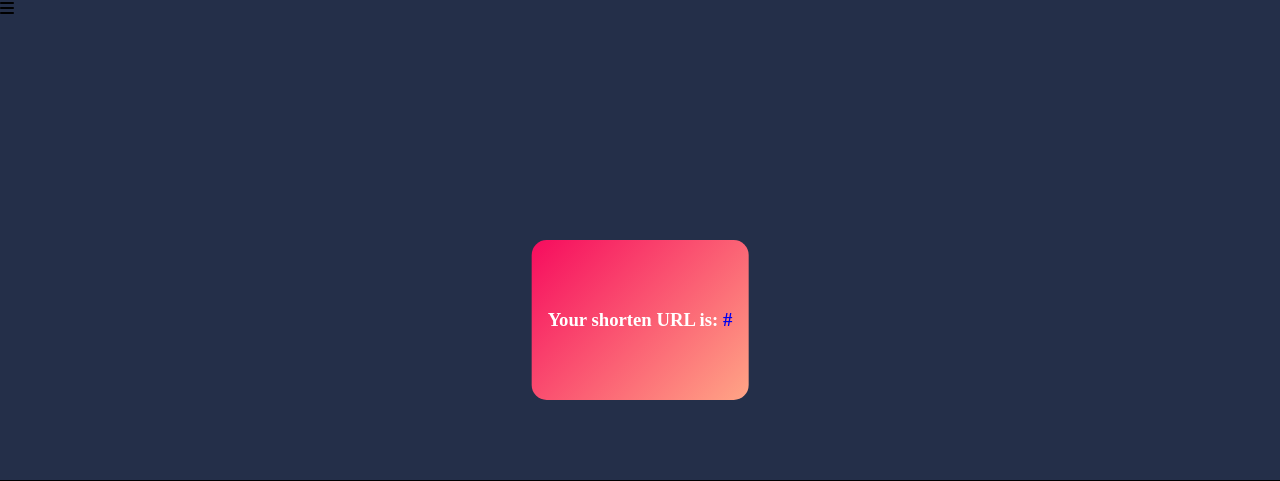
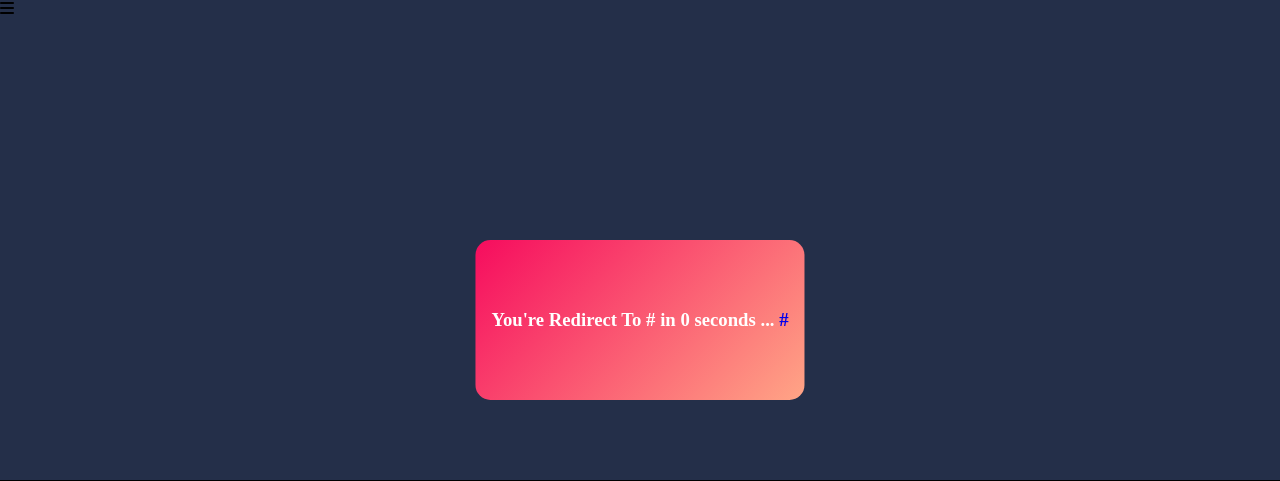
Before and after one commit to Thamidu-Nadun/url_web_app, a Flask app: template templates/pages/redirect.html in a window 1280 px wide. Shown: the part 80-561 px from the top of the page. Run offline with Flask 3, Linux system fonts and the light colour scheme; the template is opened without the code that fills it: most values are stand-ins (such as "Sample title", 1, 10 or a date in 2020); parts of the project's set-up code (start-up, migrations or seed data) failed here and were passed over.

Commit message:
Updated Some Files.

```diff
--- a/app.py
+++ b/app.py
@@ -1,27 +1,30 @@
 from flask import Flask, render_template, request, redirect
 from pymongo import MongoClient
+from dotenv import load_dotenv
 
 import logging
 import string
 import random
 import time
+import os
 
+from modules import generate_short_url, wait_for_url
 
 app = Flask(__name__,template_folder='templates')
-client = MongoClient('mongodb://localhost:27017/')
+# Load Environment Variables
+load_dotenv()
+# Configure Database
+mongo_url = os.getenv("MONGO_DB_URL")
+client = MongoClient(mongo_url)
 db = client['url_app']
 collection = db['url']
 contacts = db['contacts']
 subscribers = db['subscribers']
+# Configure Logging Format
 logging.basicConfig(format='%(asctime)s - %(levelname)s - %(message)s',
                     filename='logs/app.log',
                     filemode='w',
                     level=logging.INFO)
-
-def generate_short_url(length=6):
-    chars = string.ascii_letters + string.digits
-    short_url = "".join(random.choice(chars) for _ in range(length))
-    return short_url
 
 @app.route("/", methods=['GET', 'POST'])
 def index():
@@ -33,9 +36,7 @@ def index():
 
     return render_template('index.html')
 
-def wait_for_url():
-    time.sleep(2000)
-    return render_template('index.html')
+
 
 @app.route("/subscribe", methods=['GET', 'POST'])
 def subscribe():
@@ -49,6 +50,8 @@ def redirect_url(short_url):
     short_url_doc = collection.find_one({"short_url": short_url})
     if short_url_doc:
         long_url = short_url_doc["long_url"]
+        # Uncomment this if you want to redirect in page
+        #return render_template('pages/redirect.html',long_url=long_url)
         return redirect(long_url)
     else:
         return render_template('pages/404.html'), 404
--- a/requirements.txt
+++ b/requirements.txt
@@ -1,2 +1,3 @@
 flask
 pymongo
+python-dotenv
--- a/templates/pages/redirect.html
+++ b/templates/pages/redirect.html
@@ -24,6 +24,9 @@
         );
         color: rgb(255, 255, 255);
         z-index: 10;
+      }
+      .short_url {
+        text-align: center;
       }
       .footer {
         transform: translateY(70vh);
@@ -59,9 +62,9 @@
 
     <section class="link">
       <h3 class="short_url">
-        Your shorten URL is:
+        You're Redirect To {{ long_url }} in <span id="time_document">5</span> seconds ...
         <strong
-          ><a href="{{ full_url }}" target="_blank">{{ full_url }}</a></strong
+          ><a href="{{ long_url }}" target="_blank">{{ long_url }}</a></strong
         >
       </h3>
     </section>
@@ -164,5 +167,20 @@
     <div class="end-page">All rights reserved | © Copyright nad-soft 2024</div>
 
     <script src="js/main.js"></script>
+    <script>
+      const countdownElement = document.getElementById("time_document");
+      let seconds = 5;
+        function updateCountdown() {
+            countdownElement.textContent = seconds;
+            seconds--;
+            if (seconds < 0) {
+                clearInterval(countdownInterval);
+                window.location.href = '{{ long_url }}';
+            }
+        }
+        updateCountdown();
+        const countdownInterval = setInterval(updateCountdown, 1000);
+
+  </script>
   </body>
 </html>
```
Also changed, not shown: modules.py (added, +17 -0 lines), ReadMe.md, 2 other files.
